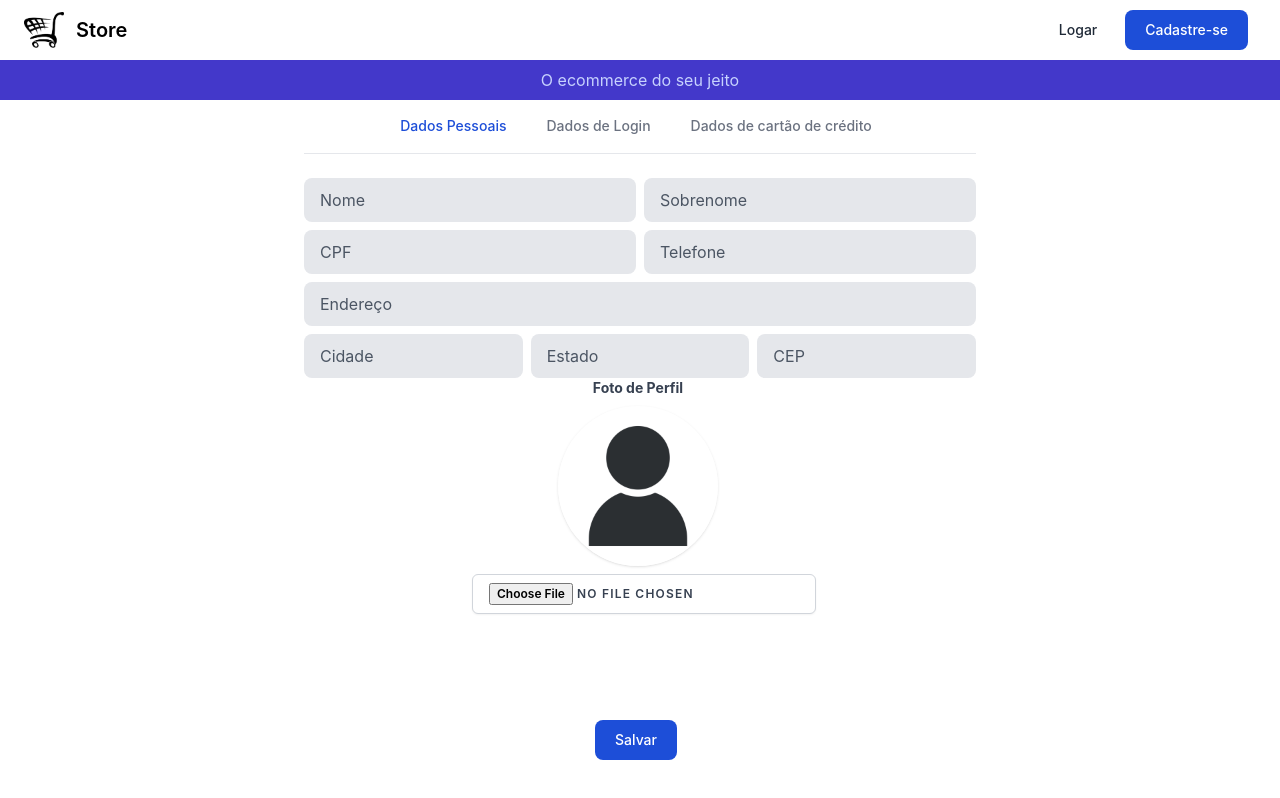
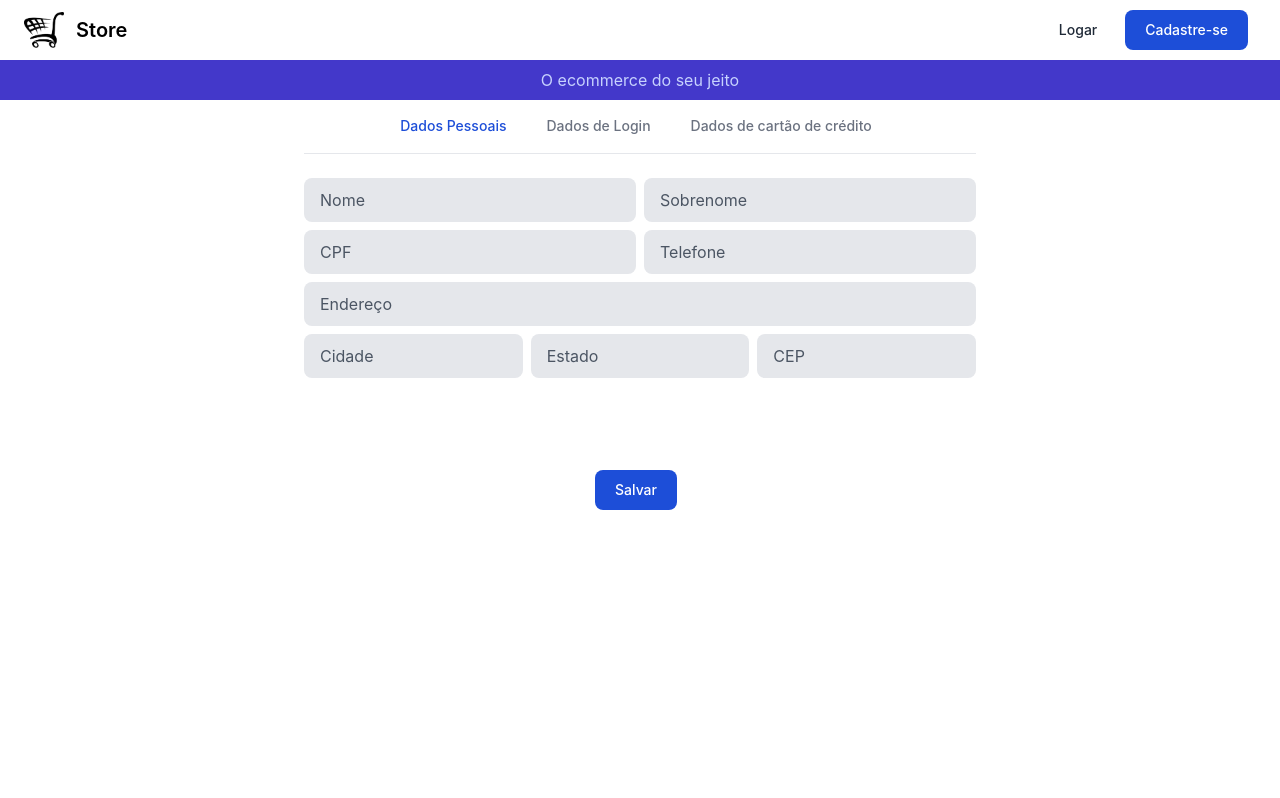
Before and after one commit to ViniciusGuterres/ecommerce-web, a React (Create React App) app: page /customerCrud/1 in a window 1280 px wide. Built offline with nearby package versions, Linux system fonts and the light colour scheme.

Commit message:
Update CustomersCrud.js

```diff
--- a/src/views/CustomersCrud.js
+++ b/src/views/CustomersCrud.js
@@ -24,7 +24,6 @@ function CustomersCrud() {
         city: '',
         state: '',
         zipCode: '',
-        profileImage: ''
     };
 
     const customerLoginDataDefaultFieldsObj = {
@@ -362,7 +361,7 @@ function CustomersCrud() {
             </div>
 
             {/* Forms content */}
-            <div style={{ height: '500px' }}>
+            <div style={{ height: '300px' }}>
                 {buildCurrentTabForm()}
             </div>
 
@@ -371,7 +370,6 @@ function CustomersCrud() {
                 width: '100%',
                 display: 'flex',
                 justifyContent: 'center',
-                marginTop: '50px'
             }}>
                 <Button
                     onClickFunction={handleClickSaveCustomer}
@@ -472,13 +470,6 @@ function PersonalDataForm({ name, lastName, cpf, telephone, address, city, state
                         cssClass='text-black placeholder-gray-600 w-full px-4 py-2.5 mt-2 text-base   transition duration-500 ease-in-out transform border-transparent rounded-lg bg-gray-200  focus:border-blueGray-500 focus:bg-white dark:focus:bg-gray-800 focus:outline-none focus:shadow-outline focus:ring-2 ring-offset-current ring-offset-2 ring-gray-400'
                     />
                 </div>
-
-                {/* Profile img */}
-                <UploadInput
-                    img={profileImage}
-                    dataKey='profileImage'
-                    onChangeFunction={handleChangeInput}
-                />
             </div>
         </form>
     );
```
